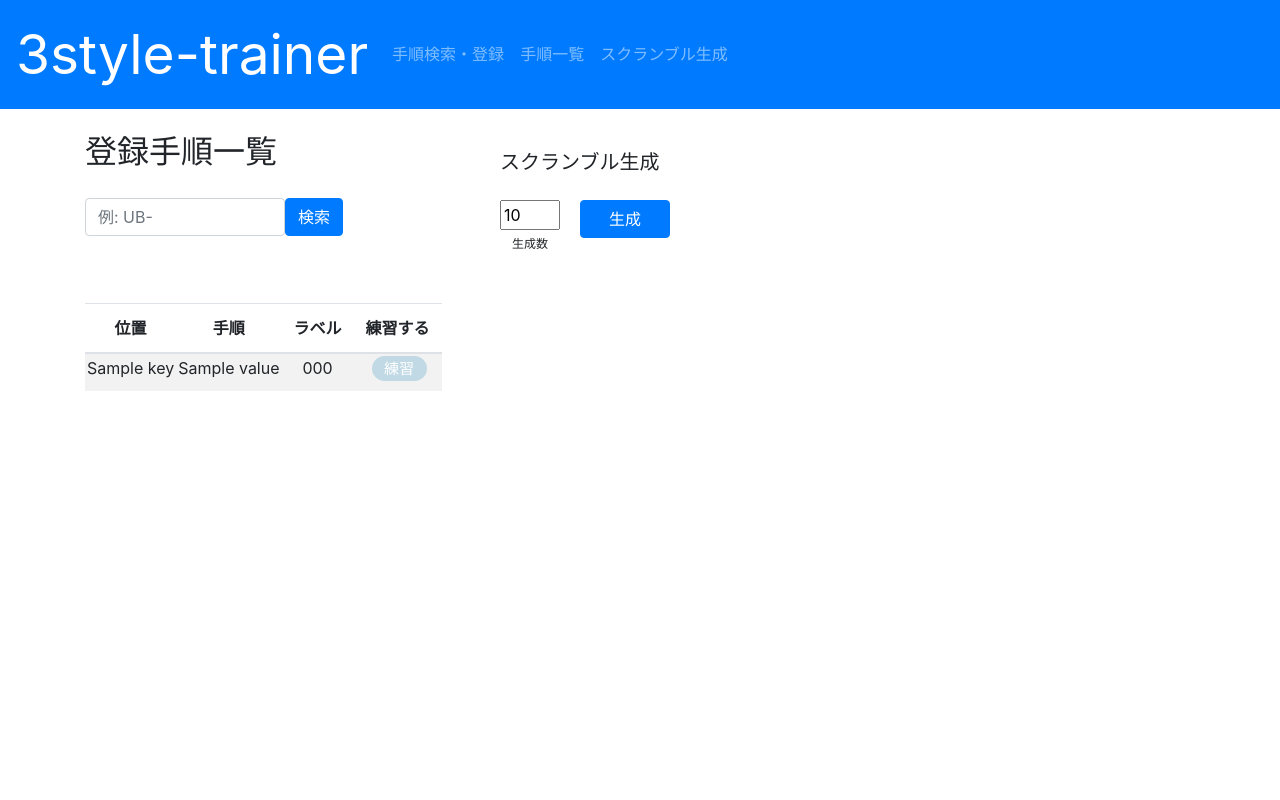
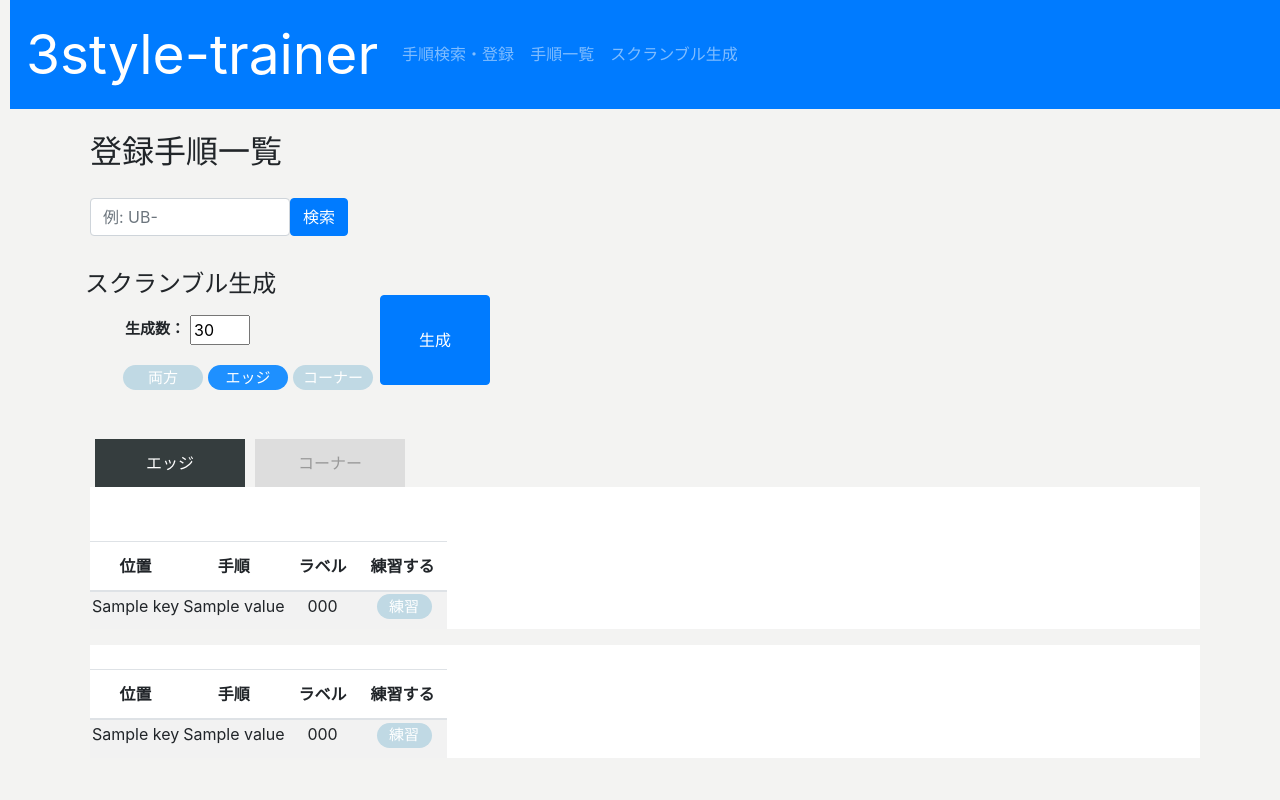
Before and after one commit to y-c-ts/practice-3style, a Flask app: template templates/all_alg.html in a window 1280 px wide. Run offline with Flask 2, Linux system fonts and the light colour scheme; the template is opened without the code that fills it: most values are stand-ins (such as "Sample title", 1, 10 or a date in 2020); some libraries are stand-ins or nearby versions.

Commit message:
cornerの枠組み実装

```diff
--- a/app.py
+++ b/app.py
@@ -42,20 +42,41 @@ def scramble():
         target_list = request.form.getlist('target')
         n_scramble = request.form['num_scramble']
         for i in range(int(n_scramble)):
-            targets = select_target(target_list)
-            state = alg_state_obj.get_multi_alg_state(targets)
+            if request.form['sc_type'] == 'edge':
+                targets = select_edge_target(target_list)
+                state = alg_state_obj.get_multi_edge_alg_state(targets)
+            elif request.form['sc_type'] == 'corner':
+                targets = select_corner_target(target_list)
+                state = alg_state_obj.get_multi_edge_alg_state(targets)
             cube_string_obj = CubeString(state)
             scramble = cube_string_obj.scramble
             scramble_list.append(scramble)
         return render_template('show_scramble.html', scrambles=np.unique(scramble_list))
 
 
-def select_target(target_list):
+def select_corner_target(target_list):
     used_target_list = []
     return_target_list = []
     random.shuffle(target_list)
     for target in target_list:
-        print(target)
+        target1, target2 = target.split('-')
+        ng_list = [target1, target1[1] + target1[2] + target1[0],
+                   target1[2] + target[0] + target1[1], target2,
+                   target2[1] + target2[2] + target2[0],
+                   target2[2] + target2[0] + target2[1]]
+        if np.in1d(np.array(ng_list), np.array(used_target_list)).sum() == 0:
+            return_target_list.append(target)
+            if len(return_target_list) == 5:
+                break
+        used_target_list.extend(ng_list)
+    return return_target_list
+
+
+def select_edge_target(target_list):
+    used_target_list = []
+    return_target_list = []
+    random.shuffle(target_list)
+    for target in target_list:
         target1, target2 = target.split('-')
         ng_list = [target1, target1[::-1], target2, target2[::-1]]
         if np.in1d(np.array(ng_list), np.array(used_target_list)).sum() == 0:
--- a/get_alg.py
+++ b/get_alg.py
@@ -1,3 +1,4 @@
+# coding: UTF-8
 import pandas as pd
 import numpy as np
 
--- a/templates/all_alg.html
+++ b/templates/all_alg.html
@@ -10,7 +10,14 @@
         </form>
         <form method="POST" action="/scramble/result">
         <div class="sense1">
-      <table class="table table-responsive table-striped">
+            <div class="tab">
+                <ul class="menu">
+                    <li><a href="#" data-id="edge" class="active menu_item">エッジ</a></li>
+                    <li><a href="#" data-id="corner" class="menu_item">コーナー</a></li>
+                </ul>
+            </div>
+            <div id="edge" style="background-color:white;">
+              <table class="table table-responsive table-striped" style="margin-top:30px;">
                   <thead>
                     <tr>
                         <th style="text-align:center;">位置</th>
@@ -31,10 +38,38 @@
                         {% endfor %}
                   </tbody>
         　　　　 </table>
-             <h5 style="position:absolute; left: 500px; top: 150px;">スクランブル生成</h5>
-             <p style="position:absolute; left: 512px; top: 235px; font-size:12px;">生成数</p>
-             <input type="number" class="input" name="num_scramble" min="1" max="110" step="1" value="10" style="position:absolute; left: 500px; top: 200px; width:60px;">
-             <input type="submit" id="submit_button" class="btn btn-primary" name="test" onclick="get_buttons_content()" value="生成" style="position:absolute; left: 580px; top: 200px; width:90px;">
+            </div>
+            <div id="corner" style="background-color:white;">
+              <table class="table table-responsive table-striped" style="margin-top:0px;">
+                  <thead>
+                    <tr>
+                        <th style="text-align:center;">位置</th>
+                        <th style="text-align:center;">手順</th>
+                        <th style="text-align:center;">ラベル</th>
+                        <th style="text-align:center;">練習する</th>
+                    </tr>
+                  </thead>
+                  <tbody>
+                        {% for key, value in all_alg.items() %}
+                          <tr style="padding:0px;">
+                            <td  align="center" style="padding:2px;">{{ key }}</td>
+                            <td align="center" style="padding:2px; align=center;">{{ value }}</td>
+                              <td align="center" style="padding:2px;">{{ numberings[loop.index0] }}</td>
+                            <td align="center" style="padding:2px;" ><input type="checkbox" name="target" value="{{key}}" id="{{key}}">
+                            <label for="{{key}}">練習</label></td>
+                          </tr>
+                        {% endfor %}
+                  </tbody>
+        　　　　 </table>
+            </div>
+             <h4 style="position:absolute; left: 85px; top: 270px;">スクランブル生成</h4>
+             <p style="position:absolute; left: 125px; top: 318px; font-size:15px;"><b>生成数：</b></p>
+             <input type="number" class="input" name="num_scramble" min="1" max="200" step="1" value="30" style="position:absolute; left: 190px; top: 315px; width:60px;">
+                <input type="radio" name="sc_type" value="both" id="sense_○"><label for="sense_○" style="position:absolute; left: 120px; top: 365px; width:80px;">両方</label>
+                <input type="radio" name="sc_type" value="edge" id="bonsai" checked><label for="bonsai" style="position:absolute; left: 205px; top: 365px; width:80px;">エッジ</label>
+                <input type="radio" name="sc_type" value="corner" id="sense_x"><label for="sense_x" style="position:absolute; left: 290px; top: 365px; width:80px;">コーナー</label>
+
+             <input type="submit" id="submit_button" class="btn btn-primary" name="test" onclick="get_buttons_content()" value="生成" style="position:absolute; left: 380px; top: 295px; height:90px; width:110px;">
          </div>
         </form>
     </div>
--- a/templates/index.html
+++ b/templates/index.html
@@ -6,6 +6,10 @@
     <title>Practice_3style</title>
     <link rel="stylesheet" href="https://maxcdn.bootstrapcdn.com/bootstrap/4.0.0/css/bootstrap.min.css" integrity="sha384-Gn5384xqQ1aoWXA+058RXPxPg6fy4IWvTNh0E263XmFcJlSAwiGgFAW/dAiS6JXm" crossorigin="anonymous">
     <style type="text/css">
+    body{
+        background-color:rgb(243, 243, 242);
+        margin-left: 10px;
+         }
 
     li {
       list-style: none;
@@ -93,6 +97,37 @@
         background-color:#1e90ff;
       }
 
+   .tab ul.menu {
+    margin-top:160px;
+    margin-bottom: 0px;
+    list-style: none;
+    padding: 0;
+    font-size: 0;
+   }
+    .tab ul.menu li {
+    display: inline-block;
+    }
+    .tab ul.menu li a {
+        width:150px;
+        margin:0 5px;
+        display:inline-block;
+        padding:12px 0;
+        color:#999;
+        background:#ddd;
+        text-align:center;
+        font-size:16px;
+        cursor:pointer;
+        transition:ease 0.2s;}
+
+    .tab ul.menu li a.active {
+        background: #353d3e;
+        color: #fff;
+        }
+    .tab ul.menu li a:not(.active):hover {
+        opacity: 0.5;
+        transition: .8s;
+        }
+
 
     </style>
   </head>
@@ -125,4 +160,35 @@
     src="https://cdnjs.cloudflare.com/ajax/libs/popper.js/1.12.9/umd/popper.min.js" integrity="sha384-ApNbgh9B+Y1QKtv3Rn7W3mgPxhU9K/ScQsAP7hUibX39j7fakFPskvXusvfa0b4Q" crossorigin="anonymous"></script>
   <script
     src="https://maxcdn.bootstrapcdn.com/bootstrap/4.0.0/js/bootstrap.min.js" integrity="sha384-JZR6Spejh4U02d8jOt6vLEHfe/JQGiRRSQQxSfFWpi1MquVdAyjUar5+76PVCmYl" crossorigin="anonymous"></script>
+  <script>
+        (function() {
+            'use strict';
+
+            var menuItems = document.getElementsByClassName('menu_item');
+            var contents = document.getElementsByClassName('content');
+            var i;
+
+            for (i = 0; i < menuItems.length; i++) {
+                menuItems[i].addEventListener('click', function(e) {
+                e.preventDefault();
+
+                var i;
+
+                for (i = 0; i < menuItems.length; i++) {
+                    menuItems[i].className = 'menu_item';
+                }
+
+                this.className = 'menu_item active';
+
+                for (i = 0; i < contents.length; i++) {
+                    contents[i].className = 'content';
+                }
+
+                document.getElementById(this.dataset.id).className = 'content active';
+
+                });
+            }
+
+            })();
+        </script>
 </html>
```
Also changed, not shown: solver.py (+108 -5 lines). Lines whose indentation alone changed are shown as unchanged.
